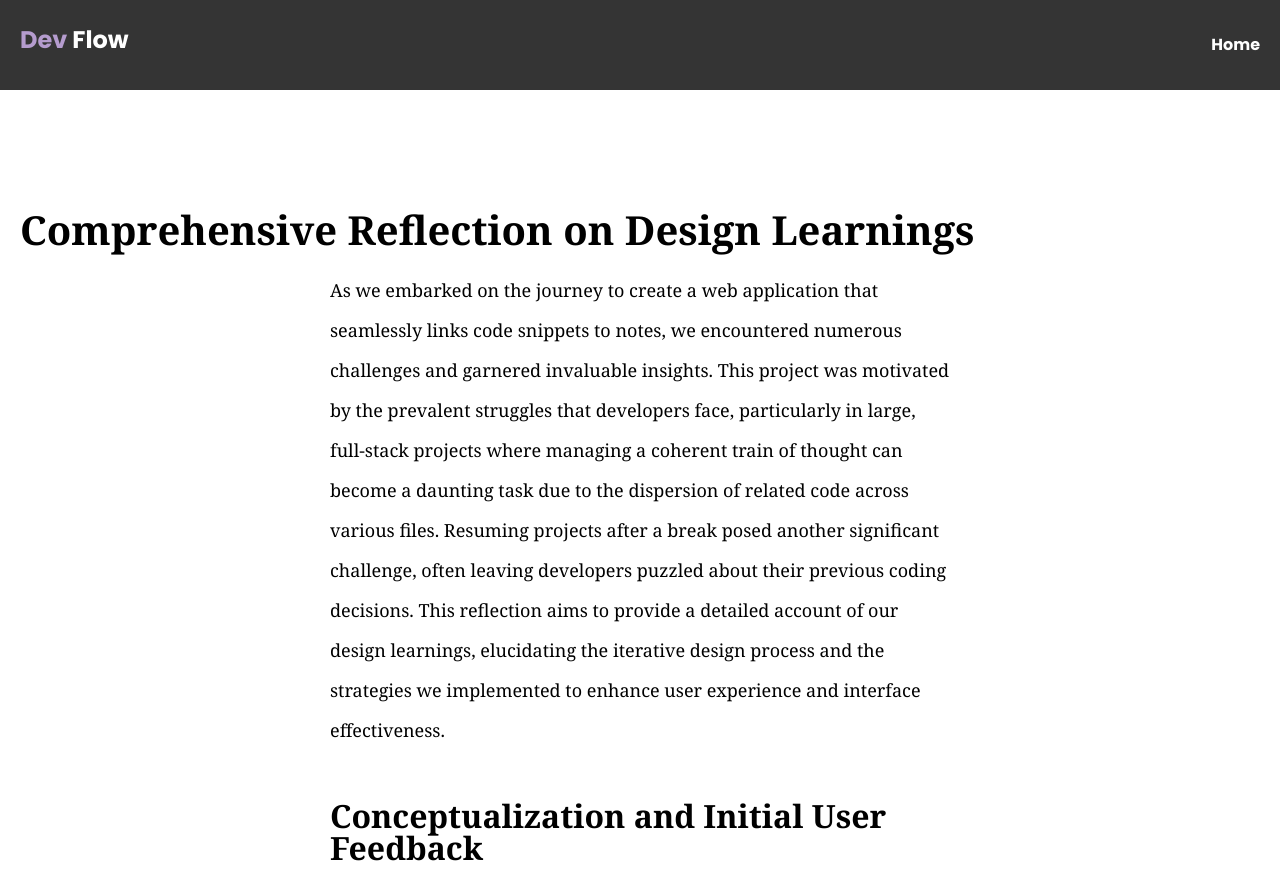
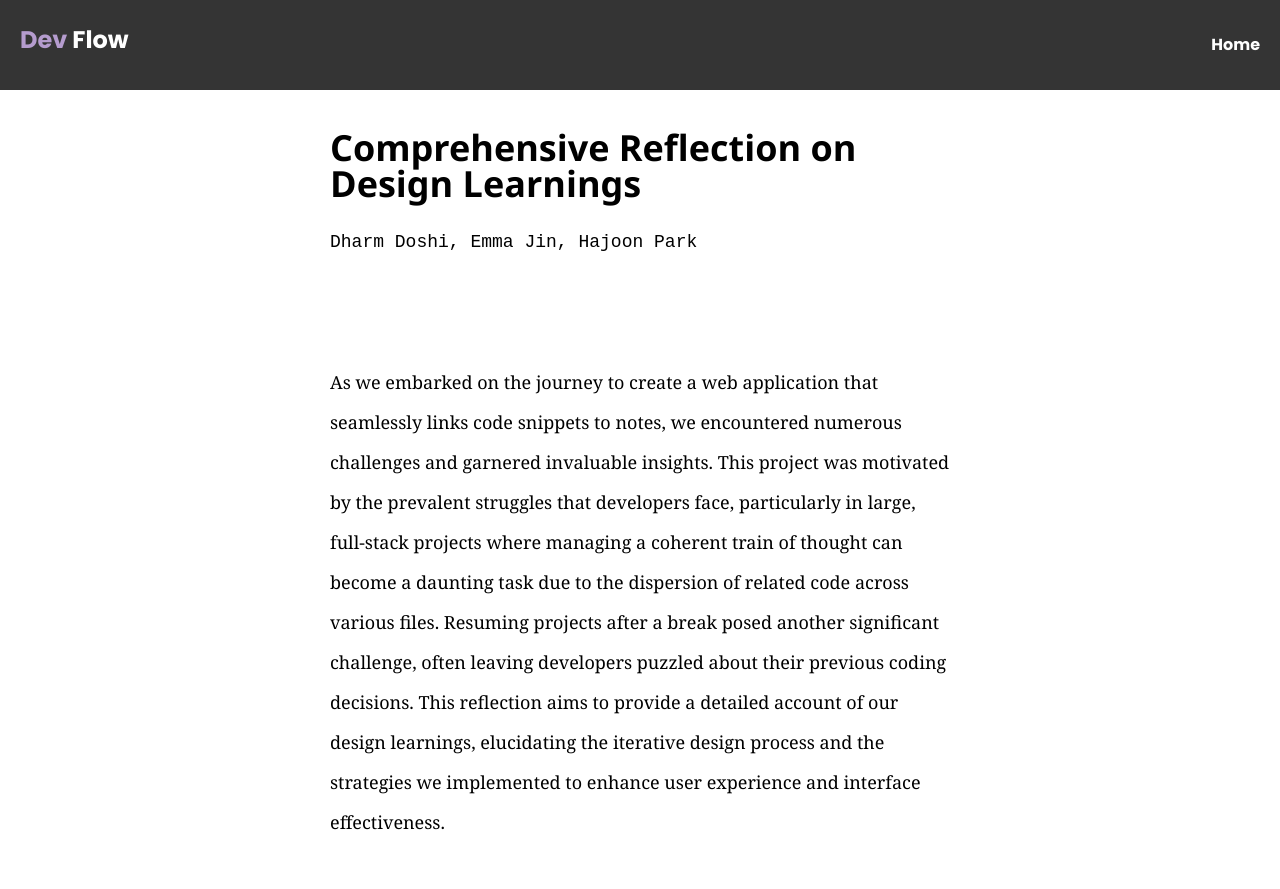
Before and after one commit to EmmaMQJin/DevFlow-Public, a website: page reflection.html in a window 1280 px wide. Shown: the top 889 px of the page. Drawn offline with nearby package versions, Linux system fonts and the light colour scheme.

Commit message:
some style changes

```diff
--- a/reflection.css
+++ b/reflection.css
@@ -3,12 +3,26 @@ body {
 }
 .reflection {
     font-family: source-serif-pro, Georgia, Cambria, "Times New Roman", Times, serif;
+    width: 100%;
 
 }
 section {
     padding-left: 25%;
     padding-right: 25%;
 
+}
+
+.start {
+   font-family: 'Segoe UI', Tahoma, Geneva, Verdana, sans-serif;
+   margin-left: 25%;
+   margin-right: 25%;
+}
+
+.writers {
+    font-family: 'Courier New', monospace;
+    margin-bottom: 100px;
+   margin-left: 25%;
+   margin-right: 25%;
 }
 
   .header {
@@ -20,7 +34,7 @@ section {
     align-items: center;
     font-family: "Poppins", Helvetica;
     font-weight: 700;
-    margin-bottom: 100px;
+    margin-bottom: 20px;
   }
 
   .dev-flow {
@@ -48,9 +62,10 @@ section {
   }
 
   h1 {
-    font-size: 40px;
+    font-size: 36px;
     font-weight: bold;
     margin-bottom: 20px;
+    width:fit-content;
   }
 
   section {
@@ -58,7 +73,8 @@ section {
   }
 
   h2 {
-    font-size: 32px;
+    font-family: 'Segoe UI', Tahoma, Geneva, Verdana, sans-serif;
+    font-size: 24px;
     font-weight: bold;
     margin-bottom: 30px;
   }
--- a/reflection.html
+++ b/reflection.html
@@ -18,8 +18,10 @@
               </div>
             </div>
         </header>
+
         <div class="reflection">
-            <h1>Comprehensive Reflection on Design Learnings</h1>
+            <h1 class="start">Comprehensive Reflection on Design Learnings</h1>
+            <p class="writers">Dharm Doshi, Emma Jin, Hajoon Park</p>
             <section>
                 <p>As we embarked on the journey to create a web application
                     that seamlessly links code snippets to notes, we encountered
```
